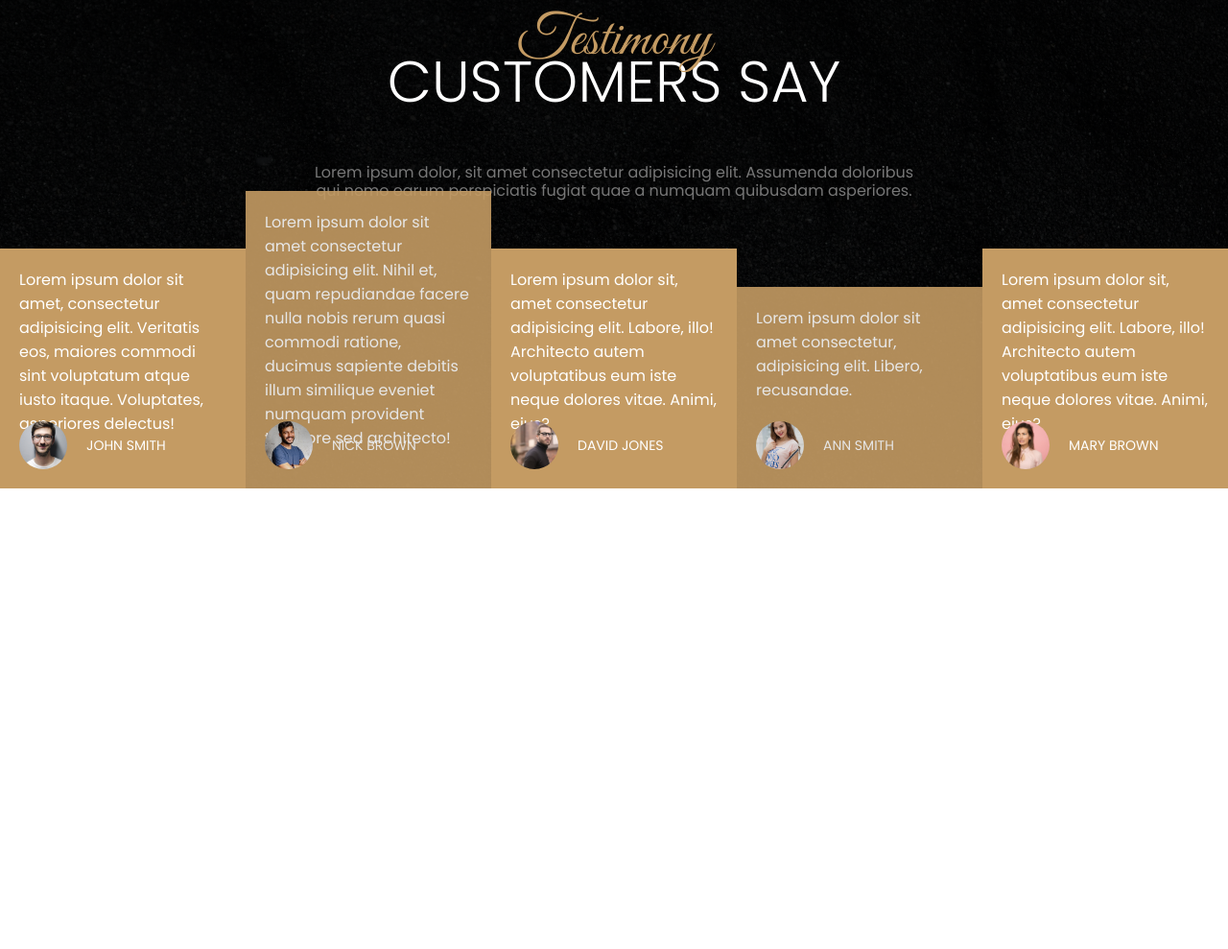
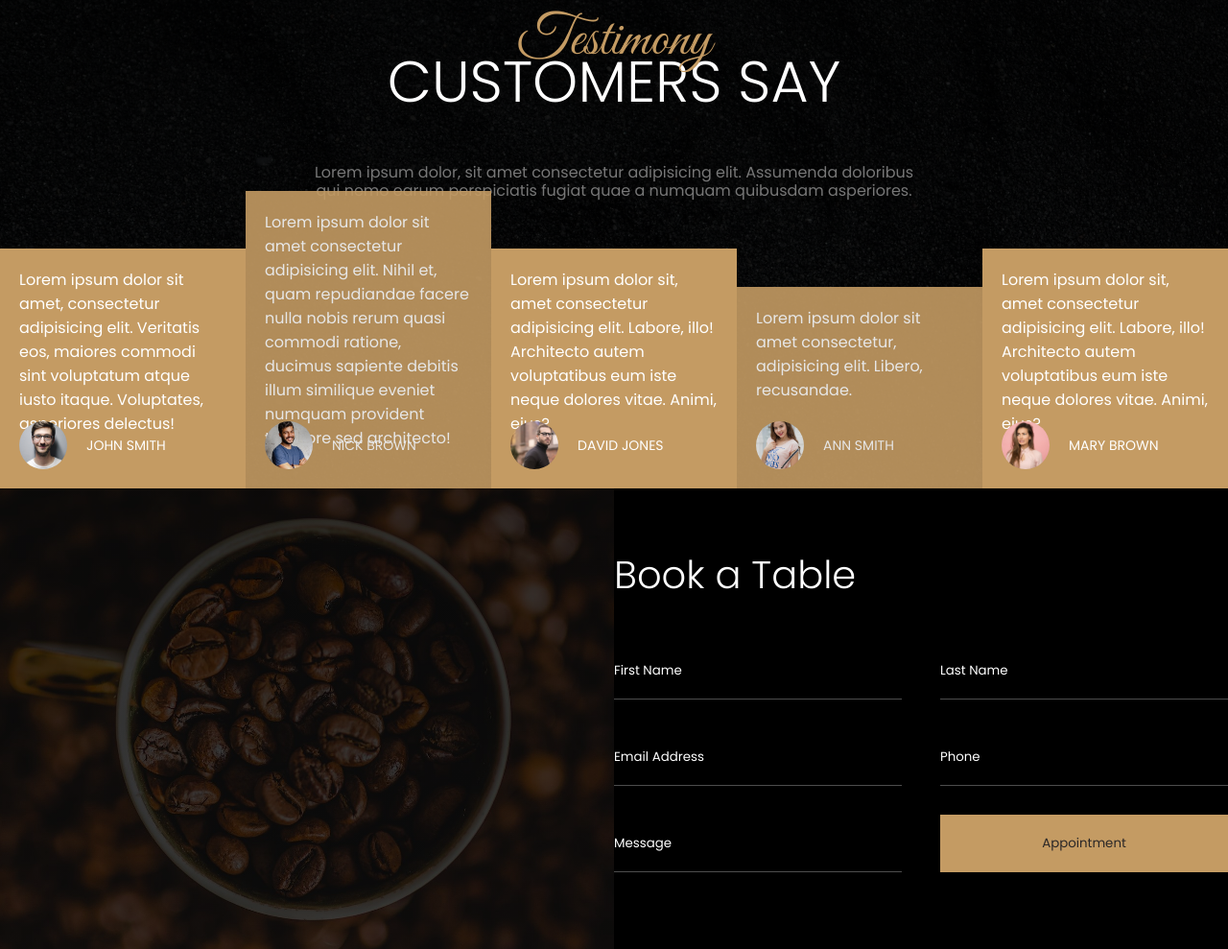
Before and after one commit to miracler0405/coffee-house-project, a plain HTML site: page index.html in a window 1280 px wide. Shown: the part 2251-3240 px from the top of the page at 96% size. Before the commit the page ends 2760 px from the top, so only its background shows below. Drawn offline with nearby package versions, Linux system fonts and the light colour scheme.

Commit message:
feat: complete contact

```diff
--- a/index.html
+++ b/index.html
@@ -265,6 +265,28 @@
         </div>
       </section>
       <!-- End of Customers -->
+      <!-- Contact -->
+      <section class="contact">
+        <div class="contact-left"></div>
+        <div class="contact-right">
+          <form>
+            <h1>Book a Table</h1>
+            <div class="input-group">
+              <input type="text" placeholder="First Name" />
+              <input type="text" placeholder="Last Name" />
+            </div>
+            <div class="input-group">
+              <input type="email" placeholder="Email Address" />
+              <input type="text" placeholder="Phone" />
+            </div>
+            <div class="input-group">
+              <textarea placeholder="Message"></textarea>
+              <button type="button" class="contact-btn">Appointment</button>
+            </div>
+          </form>
+        </div>
+      </section>
+      <!-- End of Contact -->
     </div>
     <!-- end of container -->
   </body>
--- a/style.css
+++ b/style.css
@@ -563,3 +563,74 @@ span.swiper-pagination-bullet.swiper-pagination-bullet-active::after {
 }
 
 /* End of Customers */
+/* Contact */
+.contact {
+  width: 100%;
+  height: 60vh;
+  background-color: #000;
+  display: flex;
+}
+
+.contact-left {
+  width: 50%;
+  height: 100%;
+  background: linear-gradient(rgba(0, 0, 0, 0.5), rgba(0, 0, 0, 0.4)),
+    url(images/image1.jpg) center no-repeat;
+  background-size: cover;
+}
+
+.contact-right {
+  width: 50%;
+  height: 100%;
+  display: flex;
+  justify-content: center;
+  align-items: center;
+}
+
+.contact-right h1 {
+  font-size: 4rem;
+  font-weight: 300;
+  color: #fff;
+  margin: 0 0 3rem 2rem;
+}
+
+.input-group {
+  display: flex;
+}
+
+.input-group input,
+textarea {
+  width: 30rem;
+  height: 5rem;
+  padding: 1rem 1rem 2rem 0;
+  margin: 2rem;
+  background-color: transparent;
+  border: none;
+  border-bottom: 0.1rem solid rgba(255, 255, 255, 0.3);
+  color: #fff;
+}
+
+.input-group textarea {
+  resize: none;
+  height: 5rem;
+}
+
+textarea::-webkit-scrollbar {
+  display: none;
+}
+
+.input-group input::placeholder,
+.input-group textarea::placeholder {
+  color: #fff;
+}
+
+.contact-btn {
+  width: 30rem;
+  height: 6rem;
+  background-color: #c49b63;
+  color: #2a2727;
+  margin: 1rem 2rem;
+  border: none;
+  cursor: pointer;
+}
+/* End of Contact */
```
